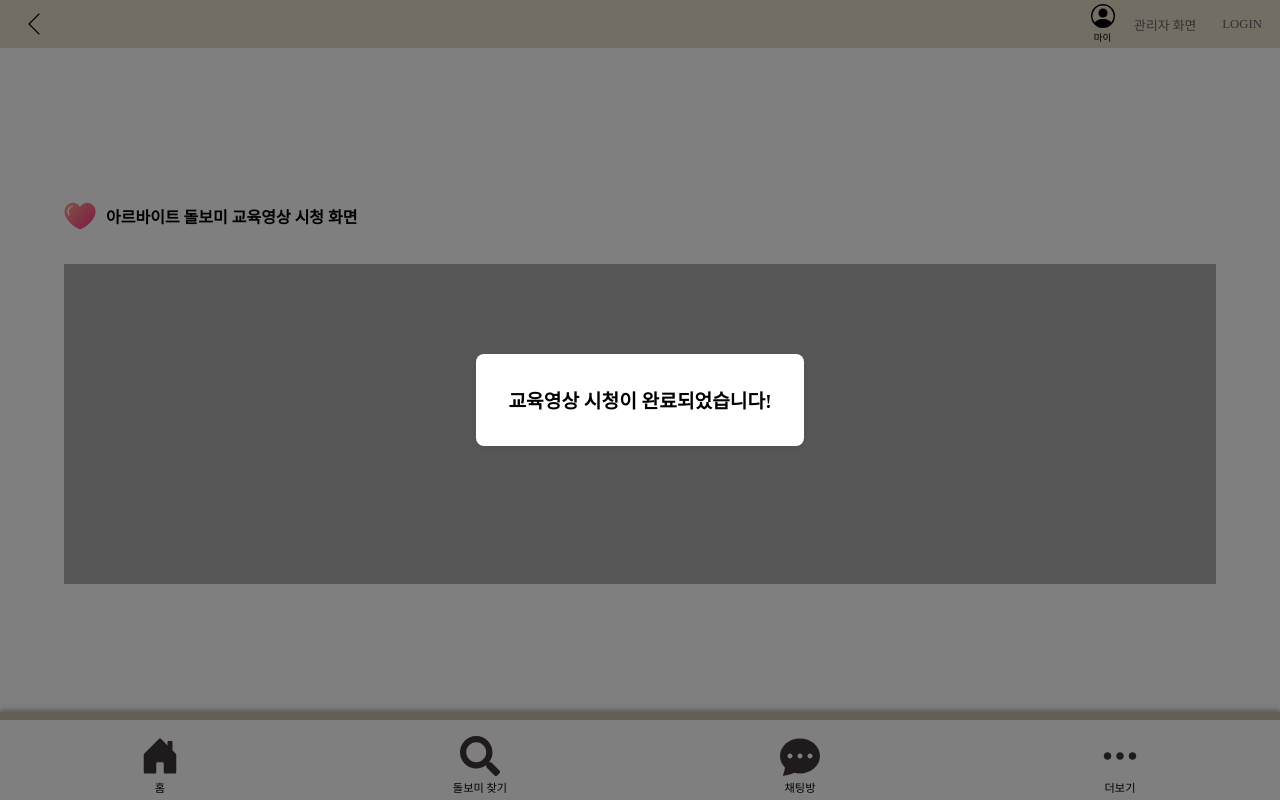
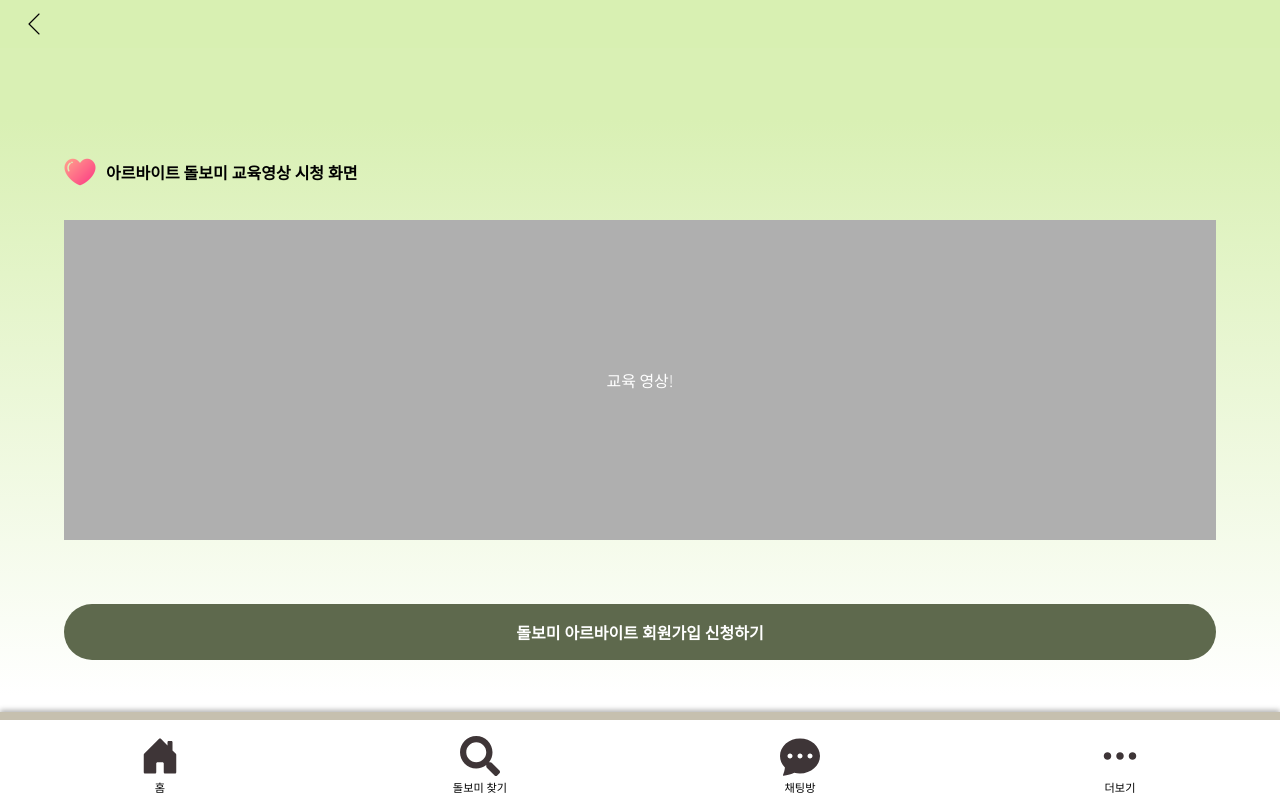
Before and after one commit to yerimi00/GovTech_FE, a React (Vite) app in the folder bombom/: page /arbeitdolbomsignuppage in a window 1280 px wide. Built offline with nearby package versions, Linux system fonts and the light colour scheme; a web font is replaced by a local one.

Commit message:
[ADD] 아르바리트 돌보미 회원가입 디자인 추가

```diff
--- a/bombom/src/components/Layout.jsx
+++ b/bombom/src/components/Layout.jsx
@@ -26,7 +26,8 @@ const Layout = () => {
         if (location.pathname === '/protectorloginpage' || location.pathname === '/dolbomloginpage'
             || location.pathname === '/firstloginpage' || location.pathname === '/protectorsignuppage' ||
             location.pathname === '/dolbomsignuppage' || location.pathname === '/seconddolbomsignuppage' ||
-            location.pathname === '/firstdolbomsignuppage' || location.pathname === '/certificatedolbomsignuppage') {
+            location.pathname === '/firstdolbomsignuppage' || location.pathname === '/certificatedolbomsignuppage' ||
+            location.pathname === '/arbeitdolbomsignuppage') {
             return <NewHeader />;
         }
         return <Header />;
--- a/bombom/src/components/header/all_header/newHeader.jsx
+++ b/bombom/src/components/header/all_header/newHeader.jsx
@@ -39,7 +39,8 @@ export default function NewHeader() {
 
         if (pathname === '/protectorloginpage' || pathname === '/protectorsignuppage') {
             return '#FBDA8B';
-        } else if (pathname === '/dolbomloginpage' || pathname === '/firstdolbomsignuppage' || pathname === '/certificatedolbomsignuppage') {
+        } else if (pathname === '/dolbomloginpage' || pathname === '/firstdolbomsignuppage' || pathname === '/certificatedolbomsignuppage' ||
+            pathname === '/arbeitdolbomsignuppage') {
             return '#D8F0B2';
         } else if (pathname === '/seconddolbomsignuppage' && search === '?type=cert' ||
             pathname === '/seconddolbomsignuppage' && search === '?type=arbeit') {
--- a/bombom/src/components/header/all_signup/all_dolbomsignup/ArbeitDolbomSignup.jsx
+++ b/bombom/src/components/header/all_signup/all_dolbomsignup/ArbeitDolbomSignup.jsx
@@ -21,18 +21,20 @@ const PageContainer = styled(ContainerCenter)`
   justify-content: center;
   gap: 4rem;
   position: relative;
-  background-color: white;
+  background: linear-gradient(to bottom, #D9F0B4 0%, #D9F0B4 10%, white 90%, white 100%);
 `;
 
 const Button = styled.button`
   width: ${props => props.width || 'auto'};
-  background-color: ${(props) => (props.disabled ? '#D9D9D9' : '#AFAFAF')};
+  background-color: ${(props) => (props.disabled ? '#D6EFAE' : '#5E694D')};
+  color: ${(props) => (props.disabled ? '#5E694D' : 'white')};
   display: flex;
   align-items: center;
   justify-content: center;
-  padding: 0.5rem;
+  padding: 1rem;
   cursor: ${(props) => (props.disabled ? 'not-allowed' : 'pointer')};
   border: none;
+  border-radius: 5rem;
 `;
 
 const ModalBackground = styled.div`
@@ -79,6 +81,7 @@ const ArbeitDolbomSignupPage = () => {
     const navigate = useNavigate();
     const [showModal, setShowModal] = useState(false);
     const [countdown, setCountdown] = useState(5);
+    const [isButtonEnabled, setIsButtonEnabled] = useState(false);
 
     useEffect(() => {
         if (countdown > 0) {
@@ -87,13 +90,19 @@ const ArbeitDolbomSignupPage = () => {
             }, 1000);
             return () => clearTimeout(timer);
         } else {
+            setIsButtonEnabled(true);
+        }
+    }, [countdown]);
+
+    const handleButtonClick = () => {
+        if (isButtonEnabled) {
             setShowModal(true);
             setTimeout(() => {
                 setShowModal(false);
                 navigate('/');
             }, 2000);
         }
-    }, [countdown, navigate]);
+    };
 
     return (
         <ContainerCenter>
@@ -114,6 +123,20 @@ const ArbeitDolbomSignupPage = () => {
                         </Countdown>
                     </CustomColumn>
 
+                    <Button
+                        width='100%'
+                        disabled={!isButtonEnabled}
+                        onClick={handleButtonClick}
+                    >
+                        <CustomFont
+                            color={isButtonEnabled ? 'white' : '#5E694D'}
+                            fontWeight='bold'
+                            font='1rem'
+                        >
+                            돌보미 아르바이트 회원가입 신청하기
+                        </CustomFont>
+                    </Button>
+
                     {showModal && (
                         <ModalBackground>
                             <Modal>
```
